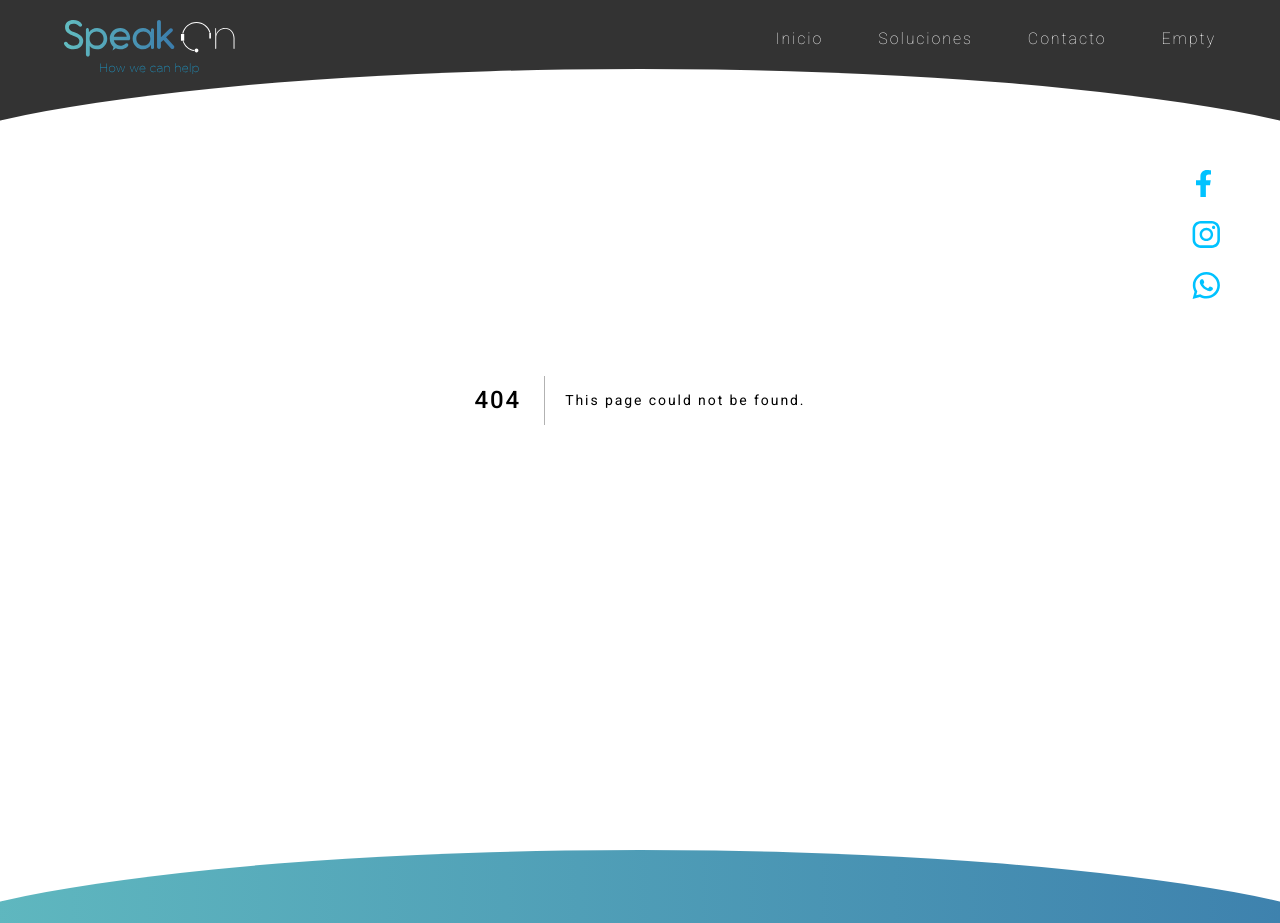
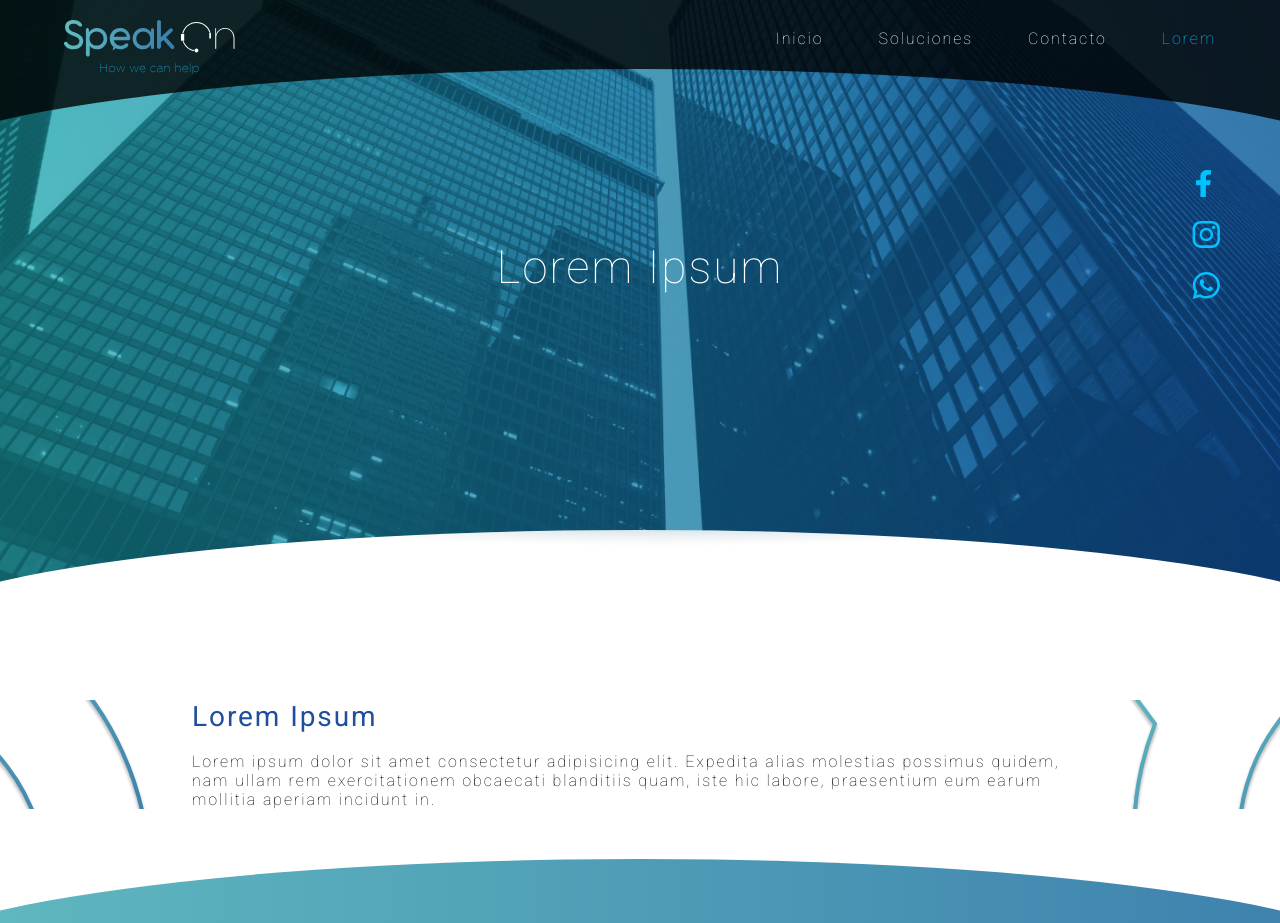
Before and after one commit to dinoDanic/speak-on, a Next.js app: page /lorem in a window 1280 px wide. Before the commit this address had no page. Shown: the top 923 px of the page. Built offline with nearby package versions, Linux system fonts and the light colour scheme.

Commit message:
empty page

```diff
--- a/components/header/menu/menu.component.js
+++ b/components/header/menu/menu.component.js
@@ -39,13 +39,13 @@ const Menu = ({ setIsOn, triggerRef }) => {
           </Item>
         </Link>
         <Item onClick={() => handleScroll()}>Contacto</Item>
-        <Link passHref={true} href="/empty">
+        <Link passHref={true} href="/lorem">
           <Item
             style={{
-              color: router.pathname === "/empty" && "#00C2FF",
+              color: router.pathname === "/lorem" && "#00C2FF",
             }}
           >
-            Empty
+            Lorem
           </Item>
         </Link>
       </Items>
--- a/pages/empty/index.js
+++ b/pages/lorem/index.js
@@ -8,8 +8,10 @@ import Container from "../../components/ui/container/container.component";
 import HeroOtherPages from "../../components/hero/hero-other-pages.component";
 import BackgroundHolder from "../../components/background-holder/background-holder.component";
 import Metatags from "../../components/Metatags";
+import Title from "../../components/ui/typo/title.typo";
+import Text from "../../components/ui/typo/text.type";
 
-const Soluciones = () => {
+const Lorem = () => {
   return (
     <>
       <Metatags title="" description="" />
@@ -20,8 +22,17 @@ const Soluciones = () => {
         exit={{ opacity: 0 }}
       >
         <BackgroundHolder />
-        <HeroOtherPages>Empty</HeroOtherPages>
-        <Container>Content goes here</Container>
+        <HeroOtherPages>Lorem Ipsum</HeroOtherPages>
+        <Container>
+          <Title>Lorem Ipsum</Title>
+          <br />
+          <Text>
+            Lorem ipsum dolor sit amet consectetur adipisicing elit. Expedita
+            alias molestias possimus quidem, nam ullam rem exercitationem
+            obcaecati blanditiis quam, iste hic labore, praesentium eum earum
+            mollitia aperiam incidunt in.
+          </Text>
+        </Container>
       </SolucionesWrap>
     </>
   );
@@ -33,4 +44,4 @@ const SolucionesWrap = styled(motion.div)`
   overflow: hidden;
 `;
 
-export default Soluciones;
+export default Lorem;
```
